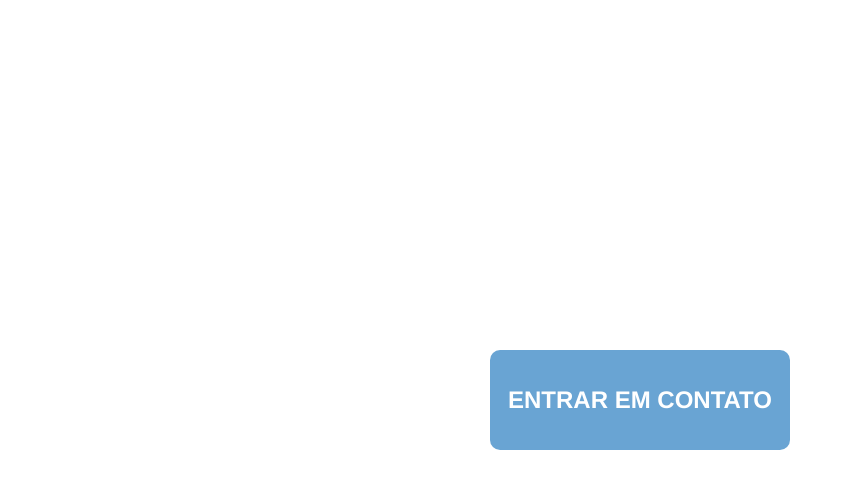
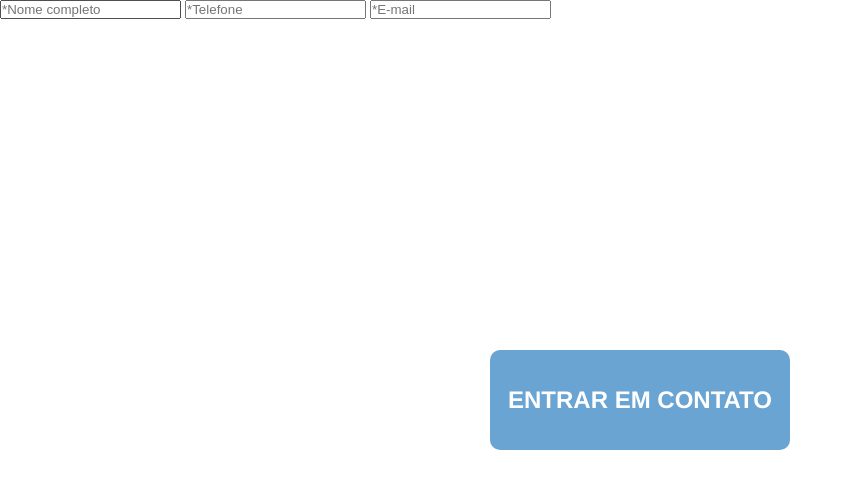
Before and after one commit to matheuspython/janela-modal-e-formulario-jquery, a plain HTML site: page indexis/index.html in a window 1280 px wide. Shown: the whole page, without its empty margins (0-853 px from the left). Drawn offline with Linux system fonts and the light colour scheme.

Commit message:
criado o formulario

```diff
--- a/indexis/index.html
+++ b/indexis/index.html
@@ -6,15 +6,24 @@
     <meta name="viewport" content="width=device-width, initial-scale=1.0">
     <title>Introduzindo Jquery</title>
     <link rel="shortcut icon" href="https://image.flaticon.com/icons/png/512/37/37256.png" type="image/x-icon">
-    <link rel="stylesheet" href="/css/resets.css">
     <link rel="stylesheet" href="/css/main.css">
 
 </head>
 <body>
-    <div class="bg"></div>
+    <div class="bg">
+        <div class="form">
+            <form>
+                <input type="text" name="nome" id="nome" placeholder="*Nome completo">
+                <input type="text" name="telofone" id="telefone" placeholder="*Telefone">
+                <input type="text" name="email" id="email" placeholder="*E-mail">
+            </form>
+        </div><!--form-->
+    </div><!--bg-->
+
+
     <div class="btn">
         Entrar em contato
-    </div>
+    </div><!--btn-->
 
 
 
```
